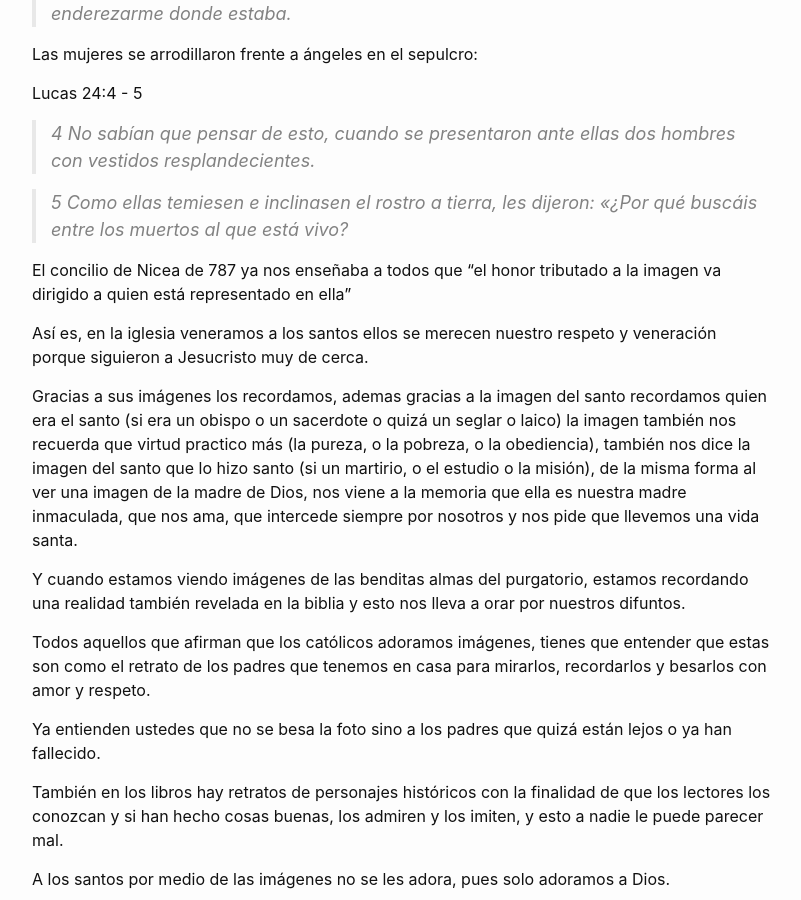
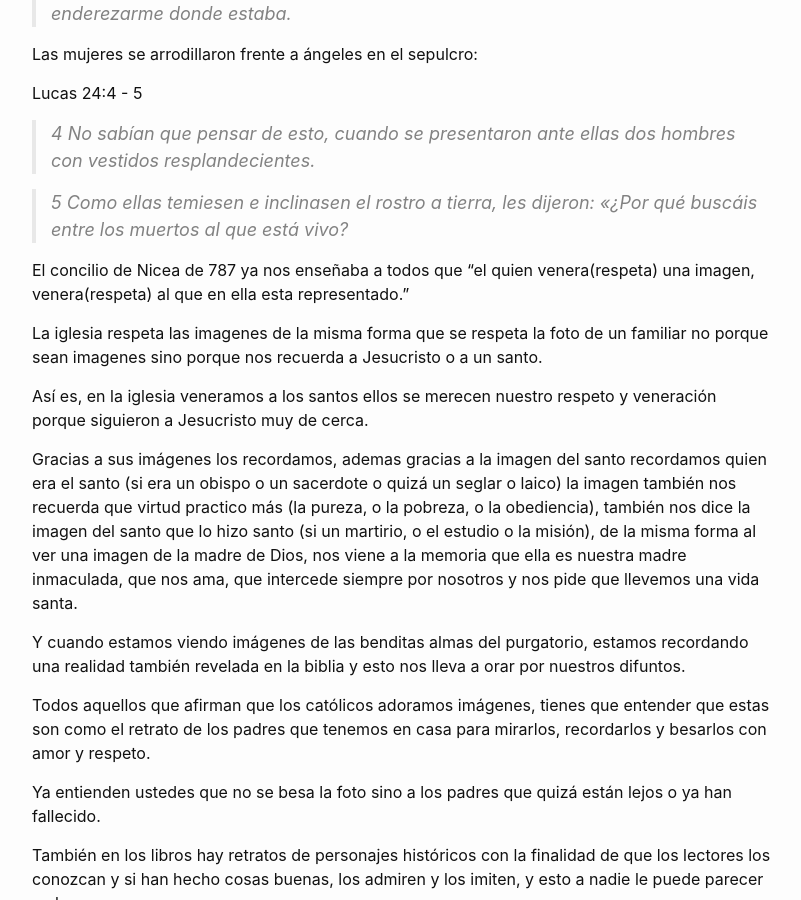
Before and after one commit to dylanmeca/dylanmeca.github.io, a Jekyll site: the page built from _posts/2021-08-01-Es-cierto-que-los-catolicos-adoran-imagenes.md, in a window 1280 px wide and 900 px high, scrolled down 4581 px. Shown: the whole window, without its empty margins (238-1039 px from the left). Built offline with Jekyll 4.4.1, drawn with Linux system fonts in a browser that asks for light colours; a script that is not in the unit is left out; comment, search, counter and statistics services are not loaded.

Commit message:
Update 2021-08-01-Es-cierto-que-los-catolicos-adoran-imagenes.md

```diff
--- a/_posts/2021-08-01-Es-cierto-que-los-catolicos-adoran-imagenes.md
+++ b/_posts/2021-08-01-Es-cierto-que-los-catolicos-adoran-imagenes.md
@@ -180,7 +180,9 @@ Lucas 24:4 - 5
 
 > 5 Como ellas temiesen e inclinasen el rostro a tierra, les dijeron: «¿Por qué buscáis entre los muertos al que está vivo?
 
-El concilio de Nicea de 787 ya nos enseñaba a todos que "el honor tributado a la imagen va dirigido a quien está representado en ella"
+El concilio de Nicea de 787 ya nos enseñaba a todos que "el quien venera(respeta) una imagen, venera(respeta) al que en ella esta representado."
+
+La iglesia respeta las imagenes de la misma forma que se respeta la foto de un familiar no porque sean imagenes sino porque nos recuerda a Jesucristo o a un santo.
 
 Así es, en la iglesia veneramos a los santos ellos se merecen nuestro respeto y veneración porque siguieron a Jesucristo muy de cerca.
 
```
